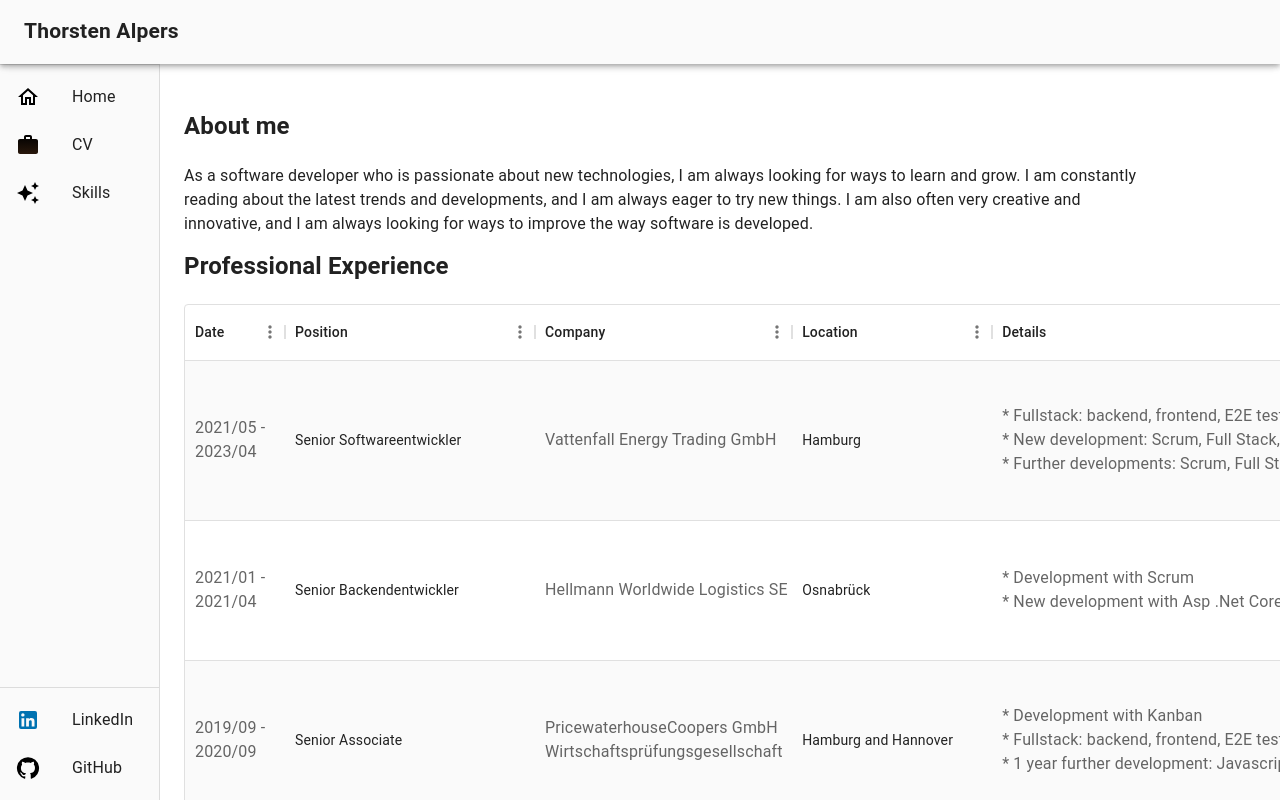
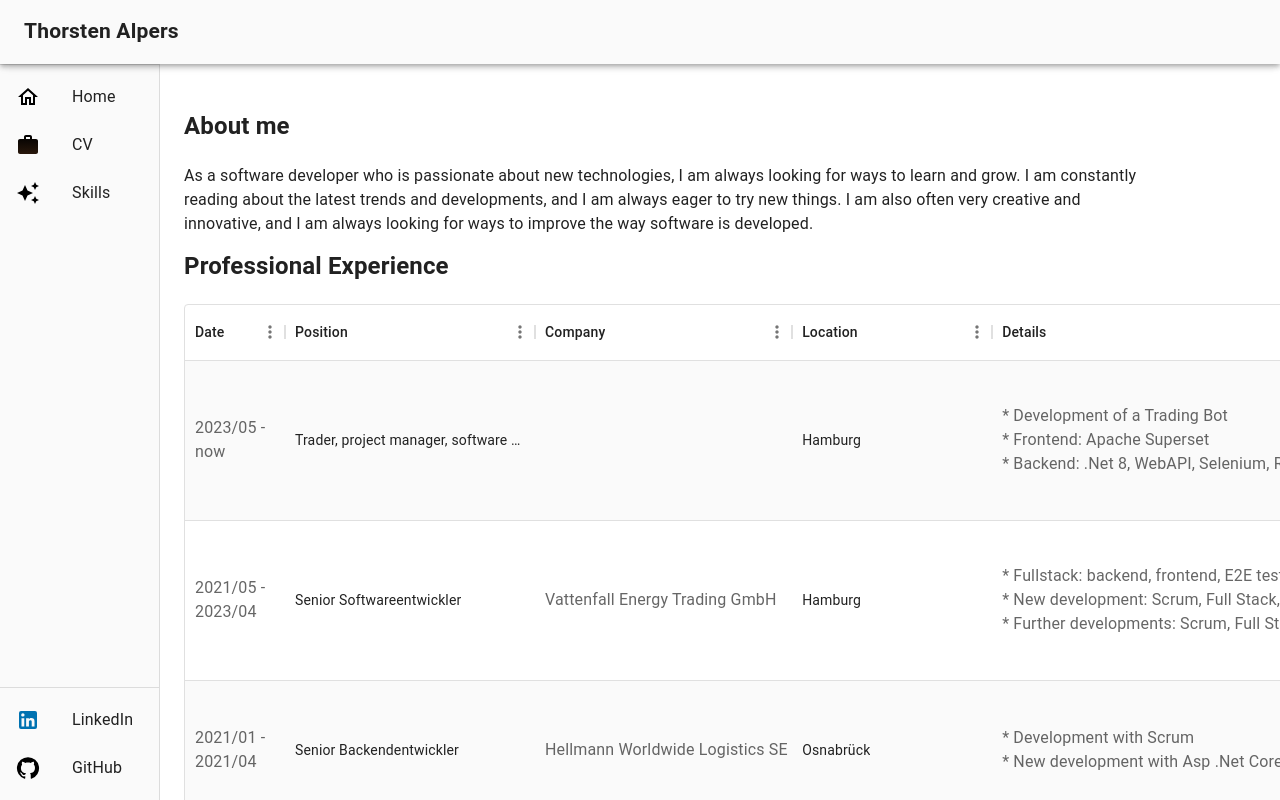
Before and after one commit to thorstenalpers/homepage, a Next.js app: page /cv in a window 1280 px wide. Shown: the top 800 px of the page. Built offline with nearby package versions, Linux system fonts and the light colour scheme.

Commit message:
Add current position

```diff
--- a/src/app/cv/cvWorkDataArray.ts
+++ b/src/app/cv/cvWorkDataArray.ts
@@ -3,6 +3,18 @@
 const cvWorkDataArray: CvWorkDataType[] = [
   {
     id: 1,
+    date: ['2023/05 -',  'now'],
+    position: 'Trader, project manager, software architect and developer',
+    company: [''],
+    location: 'Hamburg',
+    details: [
+      'Development of a Trading Bot',
+      'Frontend: Apache Superset',
+      'Backend: .Net 8, WebAPI, Selenium, RabbitMQ, ML.NET and Math.NET',
+    ]
+  },
+  {
+    id: 2,
     date: ['2021/05 -',  '2023/04'],
     position: 'Senior Softwareentwickler',
     company: ['Vattenfall Energy Trading GmbH'],
@@ -14,7 +26,7 @@
     ]
   },
   {
-    id: 2,
+    id: 3,
     date: ['2021/01 -',  '2021/04'],
     position: 'Senior Backendentwickler',
     company: ['Hellmann Worldwide Logistics SE & Co. KG'],
@@ -24,7 +36,7 @@
       'New development with Asp .Net Core, REST, Kubernetes and RabbitMQ',
     ]  },
   {
-    id: 3,
+    id: 4,
     date: ['2019/09 -',  '2020/09'],
     position: 'Senior Associate',
     company: ['PricewaterhouseCoopers GmbH', 'Wirtschaftsprüfungsgesellschaft'],
@@ -35,7 +47,7 @@
       '1 year further development: Javascript, Asp .Net 4.6 MVC, .Net Core 2+3, Docker, Selenium and Azure',
     ]  },
   {
-    id: 4,
+    id: 5,
     date: ['2019/03 -',  '2019/08'],
     position: 'Senior Softwareentwickler',
     company: ['KPMG IT Service GmbH'],
@@ -45,7 +57,7 @@
       'New development: .Net Core, Angular, Typescript, RabbitMQ, Microservices and Azure Service Fabric',
     ]  },
   {
-    id: 5,
+    id: 6,
     date: ['2017/12 -',  '2019/01'],
     position: 'Softwarearchitekt',
     company: ['Dataport AöR'],
@@ -57,7 +69,7 @@
       'approx. 1 year development of online services for Hamburg: Asp .Net 4.6.2 MVC, HTML5, JS and Bootstrap',
     ]  },
   {
-    id: 6,
+    id: 7,
     date: ['2011/01 -',  '2017/08'],
     position: 'Software Engineer',
     company: ['Crane Payment Innovations GmbH'],
@@ -72,7 +84,7 @@
     ]
   },
   {
-    id: 7,
+    id: 8,
     date: ['2010/04 -',  '2010/08'],
     position: 'Internship R&D',
     company: ['Dräger Medical AG & Co. KG'],
@@ -84,7 +96,7 @@
       'Creation of DLLs to control actuators and sensors in C++',
     ]  },
   {
-    id: 8,
+    id: 9,
     date: ['2008/03 -',  '2010/03'],
     position: 'Student employee',
     company: ['University of Applied Sciences Hamburg'],
```
